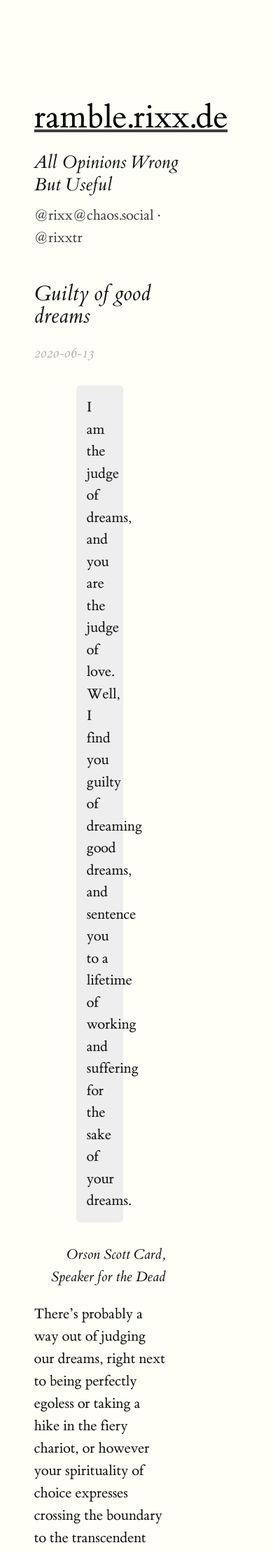
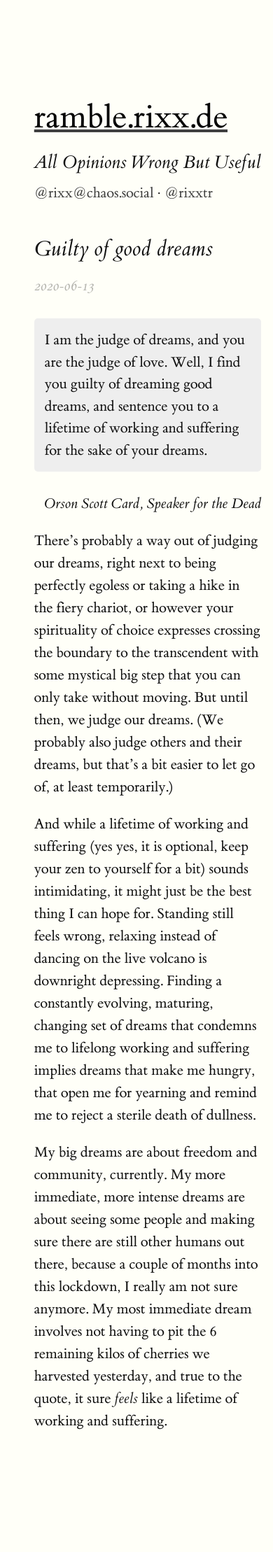
Before and after one commit to rixx/ramble, a Jekyll site: the page built from _posts/2020-06-13-guilty-of-good-dreams.md, in a window 390 px wide. Shown: the top 2218 px of the page at 70% size. Built offline with Jekyll 4.4.1, drawn with Linux system fonts in a browser that asks for light colours; after the commit the page ends 2047 px from its top, so only the background shows below that.

Commit message:
Fix mobile CSS

```diff
--- a/_sass/main.scss
+++ b/_sass/main.scss
@@ -43,6 +43,7 @@ header {
 
 header, article {
     width: 55%;
+    min-width: 300px;
 }
 article h2 {
     font-weight: normal;
@@ -87,3 +88,24 @@ blockquote {
     text-align: right;
     font-style: italic;
 }
+@media (max-width: 1200px) {
+    blockquote {
+        margin: 30px 40px;
+    }
+}
+@media (max-width: 800px) {
+    header, article {
+        width: 75%;
+    }
+    blockquote {
+        margin: 30px 20px;
+    }
+}
+@media (max-width: 480px) {
+    header, article {
+        width: 95%;
+    }
+    blockquote {
+        margin: 30px 0;
+    }
+}
```
